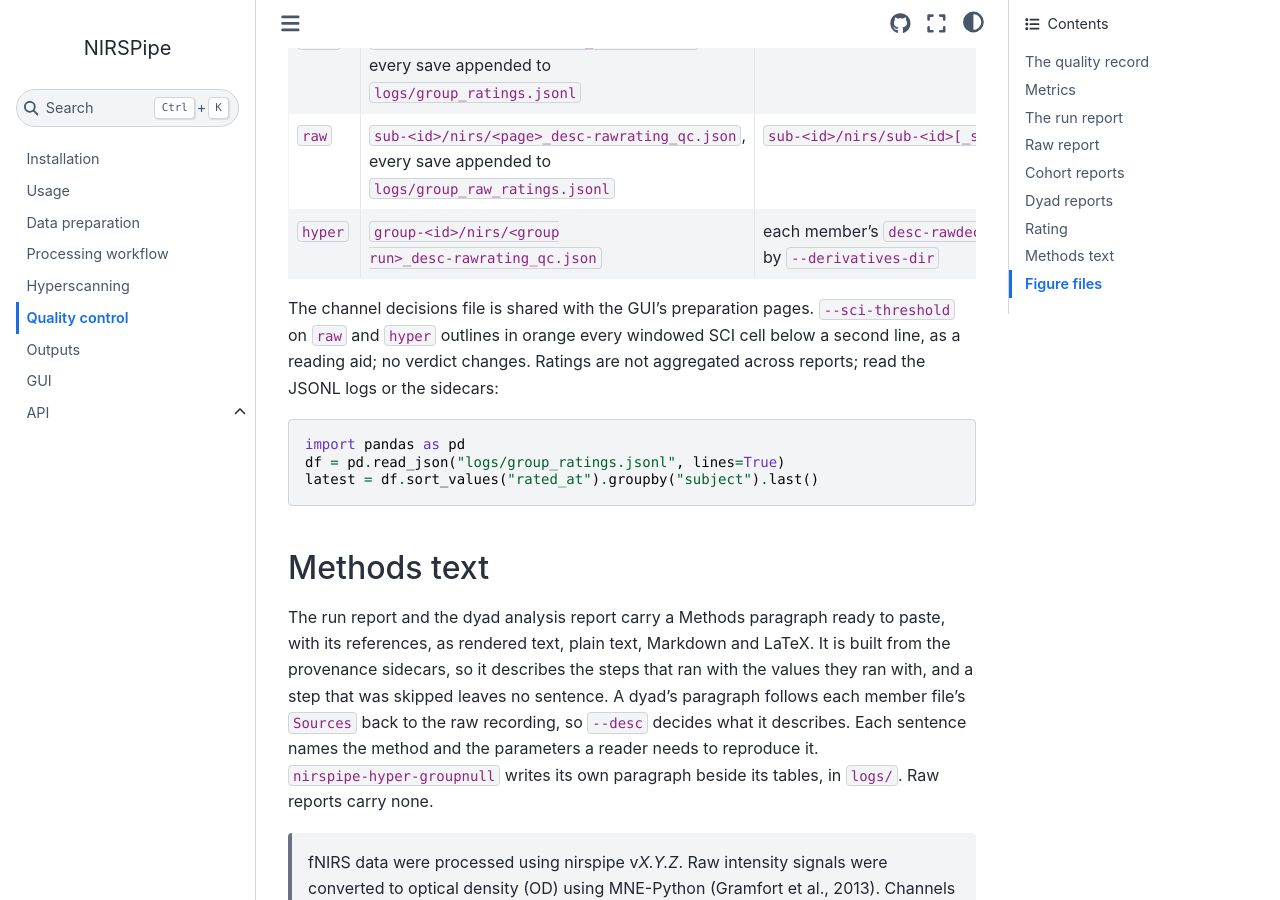
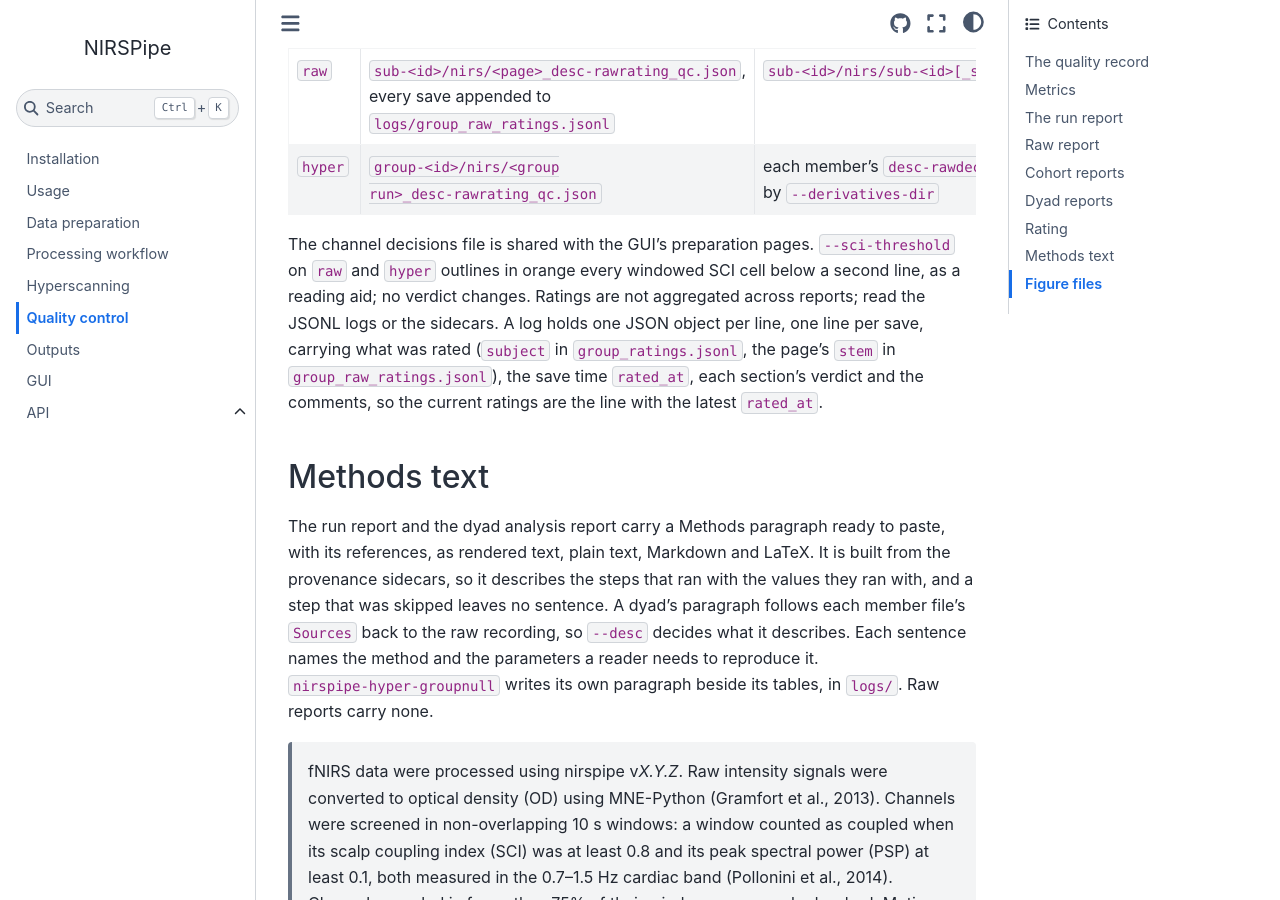
Before and after one commit to AU-CONNECT-Lab/NIRSPipe, a Sphinx documentation site: the page built from docs/qc.md, in a window 1280 px wide and 900 px high, scrolled down 13739 px. Built offline with Sphinx 7.4.7 and the Sphinx Book theme 1.1.4, drawn with Linux system fonts in a browser that asks for light colours; pages that are not in the unit, such as notebooks, are missing from menus; some of the changed text lies outside the part shown.

````diff
--- a/docs/qc.md
+++ b/docs/qc.md
@@ -37,7 +37,7 @@ The record is divided into sections, each named after the file it was measured o
 
 Every family is written over all channels, the long ones and the short ones, so a metric is only ever compared with one measured on the same channel set. Metrics that aggregate across the montage (GVTD, the spike counts, the correction footprint) are not written for the short channels alone, and `pct_data_retained`, a share of the recording's duration, is one number for every set. Sections measured on intensity or optical density include rejected channels, the archival view of what was recorded; sections measured on haemoglobin exclude them, the view of what is analysed.
 
-The JSON holds the scalars. The arrays sit in tab-separated tables beside it, listed under `data.tables`: the channel-by-window matrices (`stat-sci`, `stat-psp`, `stat-cv`), the per-window series (`stat-summary`) and the per-channel values (`desc-sqm_nirsmap.tsv`). A matrix has one row per window and one column per channel; row `i` is the window starting at `i * WindowLength` seconds, both given in its sidecar. In Python, `nirspipe.qc.subject.record_io.read_record(path)` returns the record with its tables folded back in. `<run>_desc-channel_qc.tsv` beside it holds the per-channel metrics and verdicts, one row per channel.
+The JSON holds the scalars. The arrays sit in tab-separated tables beside it, listed under `data.tables`: the channel-by-window matrices (`stat-sci`, `stat-psp`, `stat-cv`), the per-window series (`stat-summary`) and the per-channel values (`desc-sqm_nirsmap.tsv`). A matrix has one row per window and one column per channel; row `i` is the window starting at `i * WindowLength` seconds, both given in its sidecar. `<run>_desc-channel_qc.tsv` beside it holds the per-channel metrics and verdicts, one row per channel.
 
 ## Metrics
 
@@ -166,12 +166,7 @@ Its run summary is the same one table, grouped Optical density, Motion and Haemo
 | Outliers | One test per run rather than per metric: a run is flagged when its mean \|z\| over every charted metric exceeds 2, with the metrics that put it there. The place to start triage. |
 | Quality Metrics | The cohort summary and every scalar in a sortable table. |
 
-```python
-import pandas as pd
-df = pd.read_csv("desc-subjects_qc.tsv", sep="\t")
-df["task"] = df["bids_name"].str.extract(r"task-([^_]+)")
-df.groupby("task")["raw_long_sci_mean"].agg(["mean", "std"])
-```
+For an analysis of your own, read `desc-subjects_qc.tsv` directly: it is tab-separated with `n/a` for a missing value, and its first column, `bids_name`, is the run's file name without suffix, so the subject, session, task and run are read off its entities.
 
 There is no windowed variant: for a cohort report over one window of time, crop first ([Cropping](data-preparation.md#cropping)).
 
@@ -239,13 +234,7 @@ When the default port is busy the server takes the next free one; a port given w
 | `raw` | `sub-<id>/nirs/<page>_desc-rawrating_qc.json`, every save appended to `logs/group_raw_ratings.jsonl` | `sub-<id>/nirs/sub-<id>[_ses-<s>]_task-<t>_desc-rawdecision_qc.json` |
 | `hyper` | `group-<id>/nirs/<group run>_desc-rawrating_qc.json` | each member's `desc-rawdecision_qc.json`, in the `nirspipe` tree given by `--derivatives-dir` |
 
-The channel decisions file is shared with the GUI's preparation pages. `--sci-threshold` on `raw` and `hyper` outlines in orange every windowed SCI cell below a second line, as a reading aid; no verdict changes. Ratings are not aggregated across reports; read the JSONL logs or the sidecars:
-
-```python
-import pandas as pd
-df = pd.read_json("logs/group_ratings.jsonl", lines=True)
-latest = df.sort_values("rated_at").groupby("subject").last()
-```
+The channel decisions file is shared with the GUI's preparation pages. `--sci-threshold` on `raw` and `hyper` outlines in orange every windowed SCI cell below a second line, as a reading aid; no verdict changes. Ratings are not aggregated across reports; read the JSONL logs or the sidecars. A log holds one JSON object per line, one line per save, carrying what was rated (`subject` in `group_ratings.jsonl`, the page's `stem` in `group_raw_ratings.jsonl`), the save time `rated_at`, each section's verdict and the comments, so the current ratings are the line with the latest `rated_at`.
 
 ## Methods text
 
````
Also changed, not shown: docs/installation.md (+0 -10 lines), docs/usage.md (+1 -1 lines).
